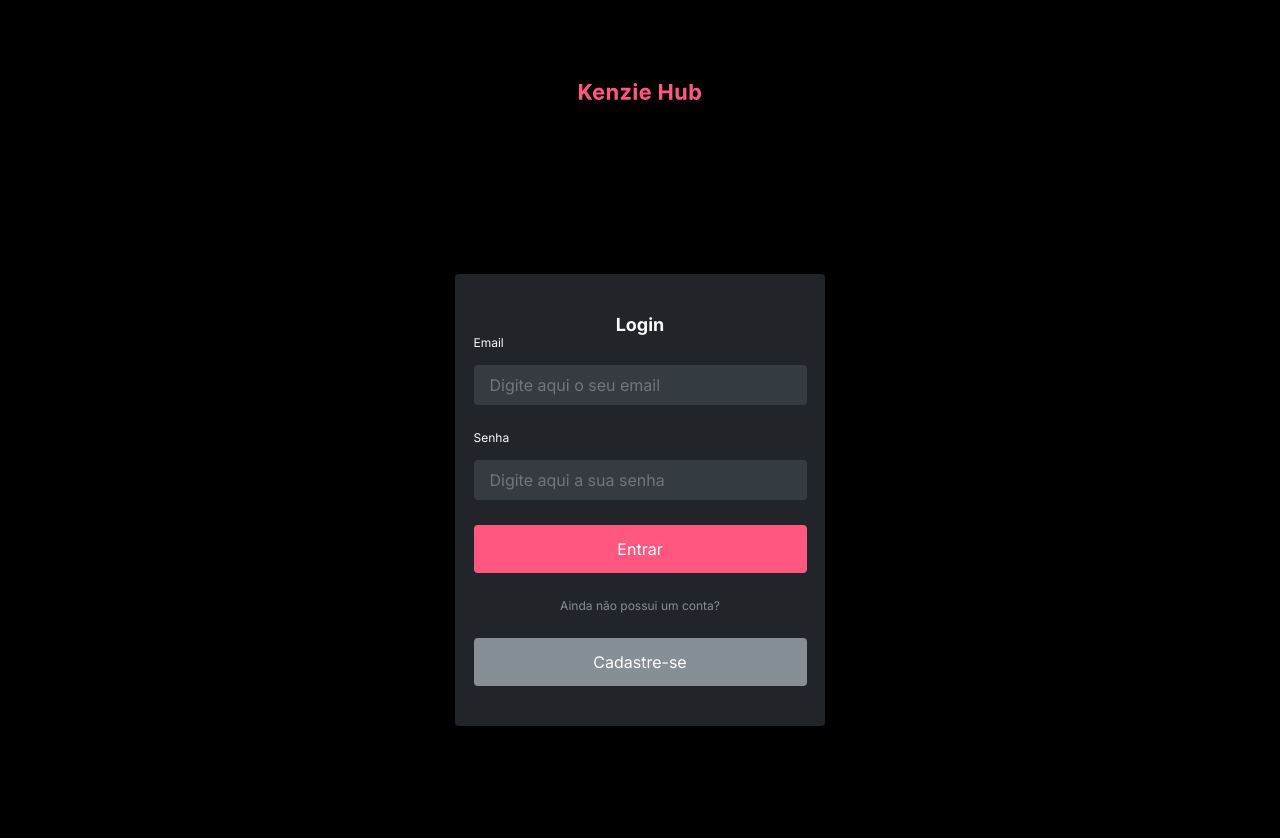
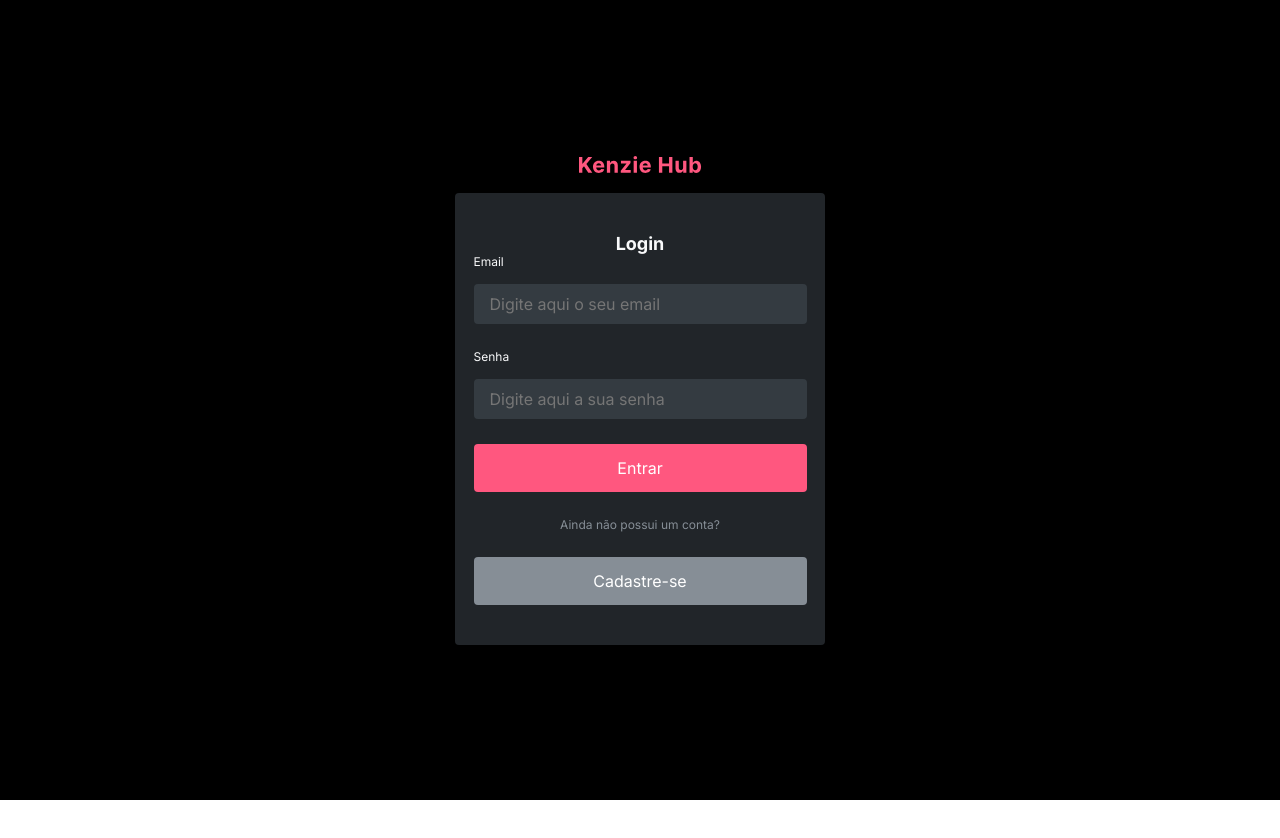
Before and after one commit to Kenzie-Academy-Brasil-Developers/react-entrega-s2-kenzie-hub-nehamamandelbaum, a React (Create React App) app in the folder kenzie-hub/: page /login in a window 1280 px wide. Shown: the top 838 px of the page. After the commit the page ends 800 px from the top, so only its background shows below. Built offline with nearby package versions, Linux system fonts and the light colour scheme.

Commit message:
fix: fixing login page layout

```diff
--- a/kenzie-hub/src/pages/Login/index.jsx
+++ b/kenzie-hub/src/pages/Login/index.jsx
@@ -1,4 +1,4 @@
-import { Container, Form, Header } from "./styles";
+import { Container, Form } from "./styles";
 import Input from "../../components/Input";
 import Button from "../../components/Button";
 
@@ -9,10 +9,8 @@ import logo from "../../assets/logo.svg";
 const Login = () => {
   return (
     <>
-      <Header>
+      <Container>
         <img src={logo} alt="" />
-      </Header>
-      <Container>
         <Form>
           <h1>Login</h1>
 
--- a/kenzie-hub/src/pages/Login/styles.js
+++ b/kenzie-hub/src/pages/Login/styles.js
@@ -8,6 +8,11 @@ export const Container = styled.div`
   align-items: center;
   background: black;
   padding: 22px 42px;
+  flex-direction: column;
+
+  img {
+    padding-bottom: 20px;
+  }
 `;
 
 export const Form = styled.form`
@@ -33,11 +38,3 @@ export const Form = styled.form`
     margin: 25px 0px;
   }
 `;
-
-export const Header = styled.header`
-  height: 100px;
-  background-color: black;
-  display: flex;
-  justify-content: center;
-  align-items: flex-end;
-`;
```
